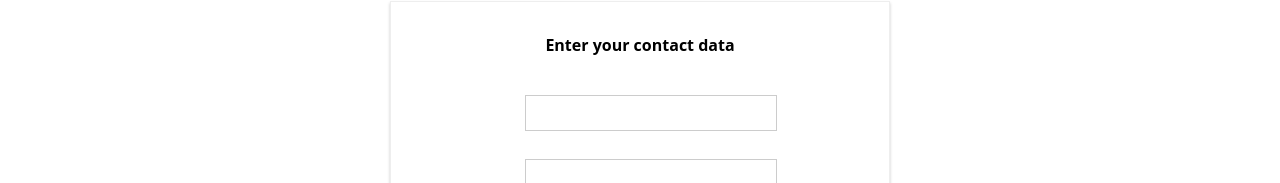
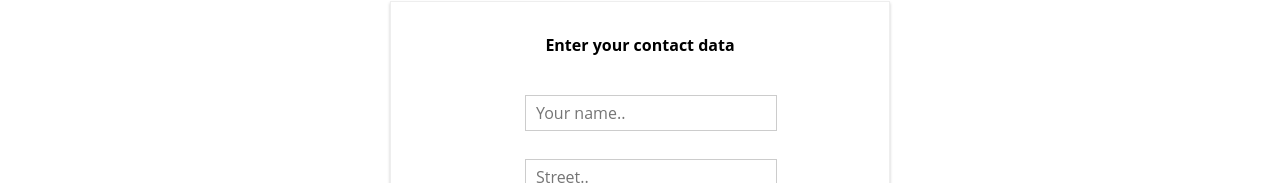
Before and after one commit to Brainilio/Burger-builder, a React (Create React App) app in the folder burger-builder/: page /checkout in a window 1280 px wide. Both pictures are taken after a click on the button "CONTINUE". Shown: the part 617-800 px from the top of the page. Built offline with nearby package versions, Linux system fonts and the light colour scheme; the HTML template or start-up script is replaced by a standard one.

Commit message:
update value fields

```diff
--- a/burger-builder/src/components/UI/Input/Input.js
+++ b/burger-builder/src/components/UI/Input/Input.js
@@ -11,6 +11,7 @@
 					className={classes.InputElement}
 					{...props.elementConfig}
 					value={props.value}
+					onChange={props.changed}
 				/>
 			)
 			break
@@ -20,7 +21,23 @@
 					className={classes.InputElement}
 					{...props.elementConfig}
 					value={props.value}
+					onChange={props.changed}
 				/>
+			)
+			break
+		case "select":
+			inputElement = (
+				<select
+					className={classes.InputElement}
+					value={props.value}
+					onChange={props.changed}
+				>
+					{props.elementConfig.options.map((option) => (
+						<option key={option.value} value={option.value}>
+							{option.displayValue}
+						</option>
+					))}
+				</select>
 			)
 			break
 		default:
@@ -29,6 +46,7 @@
 					className={classes.InputElement}
 					{...props.elementConfig}
 					value={props.value}
+					onChange={props.changed}
 				/>
 			)
 	}
--- a/burger-builder/src/containers/Checkout/ContactData/ContactData.js
+++ b/burger-builder/src/containers/Checkout/ContactData/ContactData.js
@@ -93,37 +93,44 @@
 			})
 	}
 
+	//inputchangehandler
+	inputChangedHandler = (e, inputID) => {
+		//copy form
+		const updatedOrderForm = {
+			...this.state.orderForm,
+		}
+		//clone specific fields from a key
+		const updatedFormEl = { ...updatedOrderForm[inputID] }
+
+		//change value
+		updatedFormEl.value = e.target.value
+
+		//change the form's field with cloned and mutated field
+		updatedOrderForm[inputID] = updatedFormEl
+
+		this.setState({ orderForm: updatedOrderForm })
+	}
+
 	render() {
+		const formElementsArray = []
+		for (let key in this.state.orderForm) {
+			//grab all keys, and access orderform for each key now:
+			formElementsArray.push({
+				id: key,
+				config: this.state.orderForm[key],
+			})
+		}
 		let form = (
 			<form>
-				<Input
-					inputtype="input"
-					type="text"
-					className={classes.Input}
-					name="name"
-					placeholder="Your name.."
-				/>
-				<Input
-					inputtype="input"
-					type="email"
-					className={classes.Input}
-					name="email"
-					placeholder="Your email.."
-				/>
-				<Input
-					inputtype="input"
-					type="text"
-					className={classes.Input}
-					name="street"
-					placeholder="Your street.."
-				/>
-				<Input
-					inputtype="input"
-					type="text"
-					className={classes.Input}
-					name="postal"
-					placeholder="Your Zipcode.."
-				/>
+				{formElementsArray.map((formElement) => (
+					<Input
+						key={formElement.id}
+						elementType={formElement.config.elementType}
+						elementConfig={formElement.config.elementConfig}
+						value={formElement.config.value}
+						changed={(event) => this.inputChangedHandler(event, formElement.id)}
+					/>
+				))}
 				<Button btnType="Success" clicked={this.orderHandler}>
 					ORDER
 				</Button>
```
